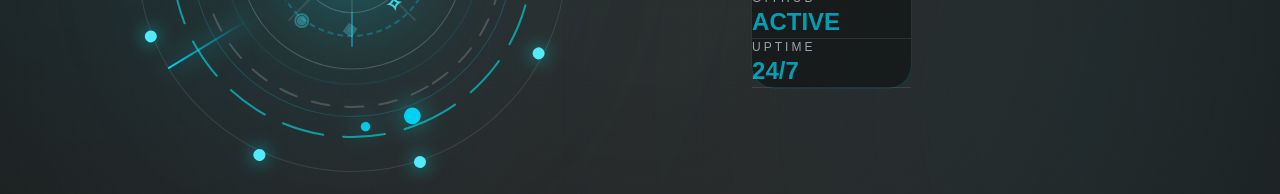
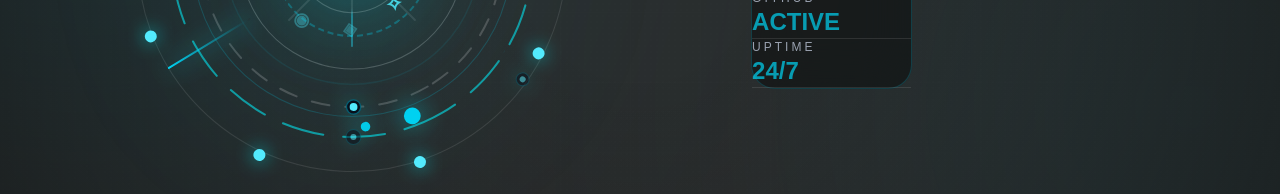
Before and after one commit to Umer-Majeed/portfolio, a Next.js app: page / in a window 1280 px wide. Shown: the part 443-637 px from the top of the page. Built offline with nearby package versions, Linux system fonts and the light colour scheme.

Commit message:
Hero Updates

```diff
--- a/components/hero/HeroOrb.tsx
+++ b/components/hero/HeroOrb.tsx
@@ -1,4 +1,5 @@
 "use client";
+import HeroSatellites from "./HeroSatellites";
 import HeroShield from "./HeroShield";
 import { motion } from "framer-motion";
 import HeroGlyphs from "./HeroGlyphs";
@@ -113,7 +114,7 @@ export default function HeroOrb() {
 
         {/* Orbit Particles */}
         <HeroParticles />
-
+<HeroSatellites />
         {/* Connection Lines */}
         <HeroConnectionLines />
 
--- /dev/null
+++ b/components/hero/HeroSatellites.tsx
@@ -0,0 +1,65 @@
+"use client";
+
+import { motion } from "framer-motion";
+
+const satellites = [
+  { size: 16, radius: 180, duration: 16, delay: 0 },
+  { size: 12, radius: 150, duration: 12, delay: 1 },
+  { size: 14, radius: 210, duration: 20, delay: 2 },
+];
+
+export default function HeroSatellites() {
+  return (
+    <>
+      {satellites.map((sat, index) => (
+        <motion.div
+          key={index}
+          animate={{
+            rotate: 360,
+          }}
+          transition={{
+            duration: sat.duration,
+            repeat: Infinity,
+            ease: "linear",
+            delay: sat.delay,
+          }}
+          className="absolute"
+        >
+          <div
+            style={{
+              transform: `translateX(${sat.radius}px)`,
+            }}
+          >
+            <motion.div
+              animate={{
+                scale: [1, 1.3, 1],
+                opacity: [0.5, 1, 0.5],
+              }}
+              transition={{
+                duration: 2,
+                repeat: Infinity,
+                delay: sat.delay,
+              }}
+              className="
+                flex
+                items-center
+                justify-center
+                rounded-full
+                border
+                border-cyan-400/40
+                bg-[#07111d]
+                shadow-[0_0_20px_rgba(0,255,255,.4)]
+              "
+              style={{
+                width: sat.size,
+                height: sat.size,
+              }}
+            >
+              <div className="h-1.5 w-1.5 rounded-full bg-cyan-300" />
+            </motion.div>
+          </div>
+        </motion.div>
+      ))}
+    </>
+  );
+}
```
